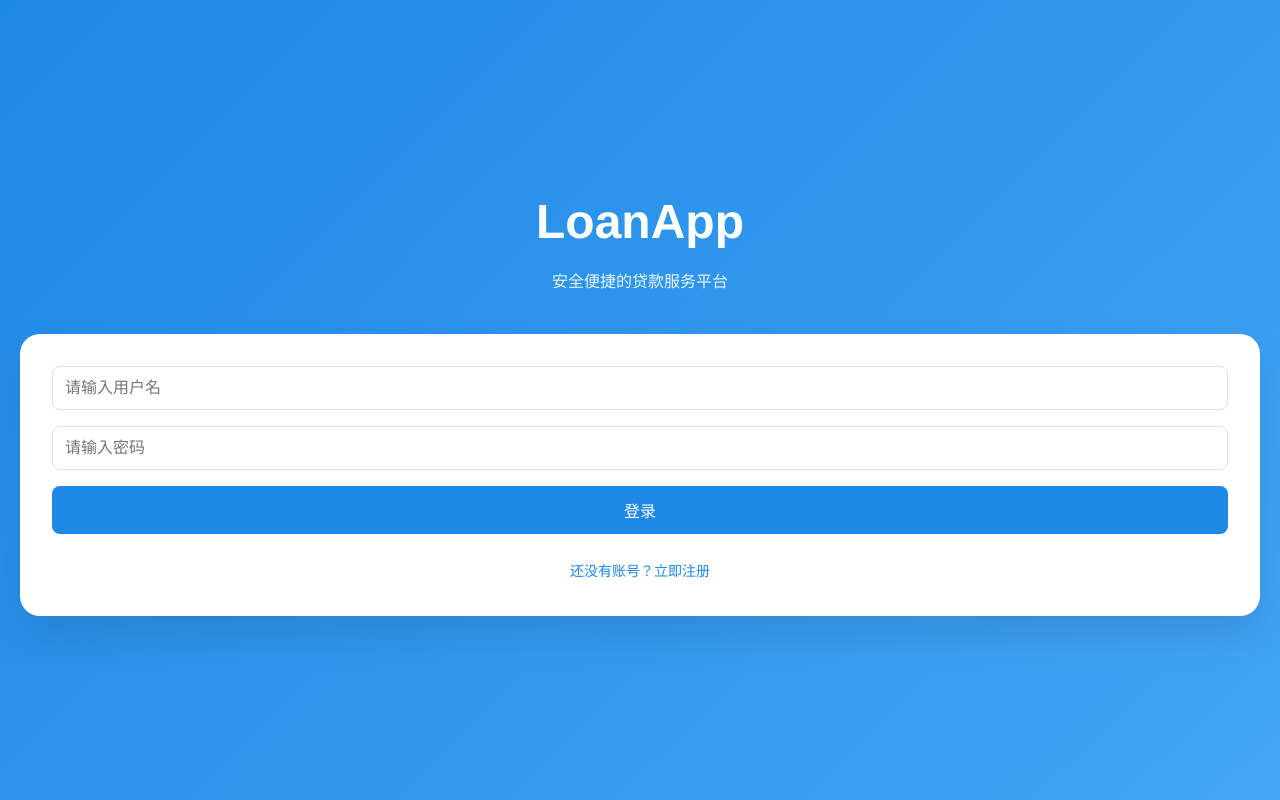
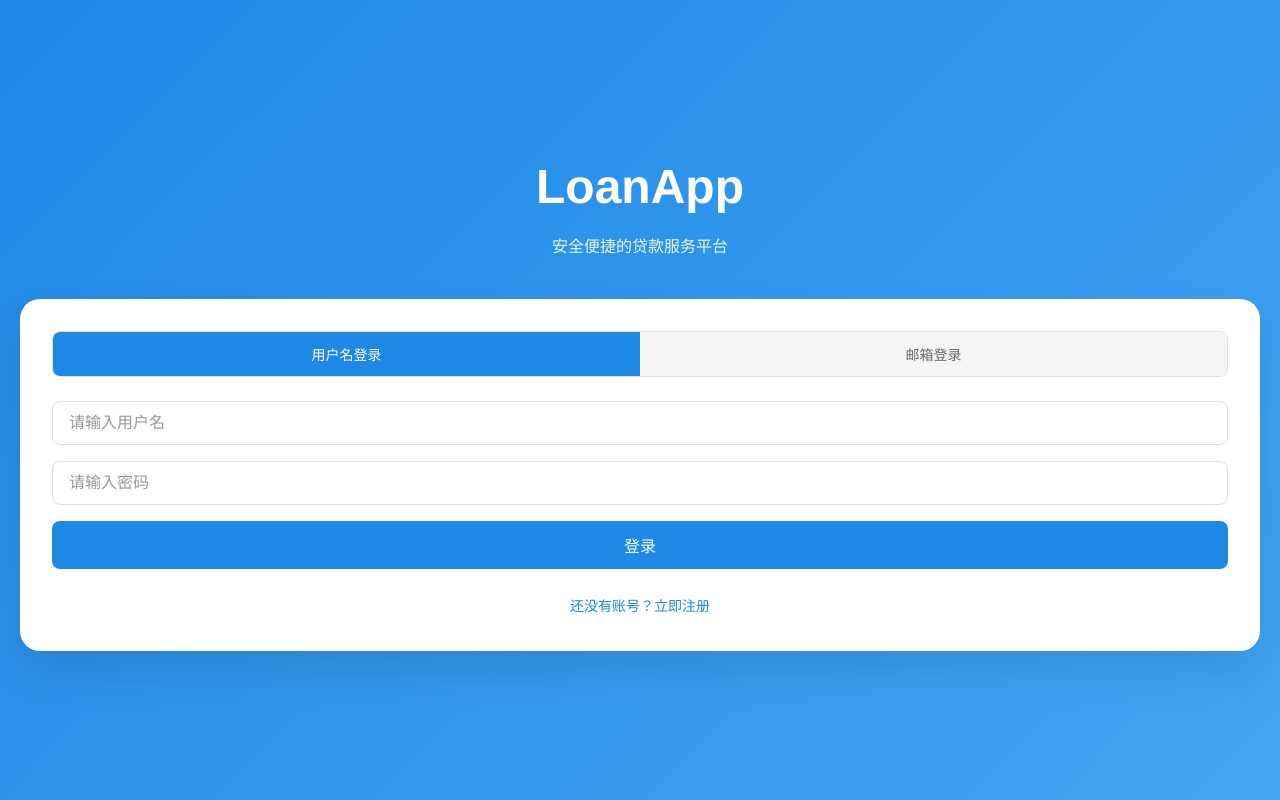
Before and after one commit to skywalk1234/loanApp_vue, a Vue app in the folder loan_vue/: page /login in a window 1280 px wide. Built offline with nearby package versions, Linux system fonts and the light colour scheme.

Commit message:
添加无接口的邮箱登录

```diff
--- a/loan_vue/src/views/login.vue
+++ b/loan_vue/src/views/login.vue
@@ -6,7 +6,24 @@
     </div>
 
     <div class="login-form">
-      <form @submit.prevent="handleLogin">
+      <!-- 登录方式切换 -->
+      <div class="login-type-switch">
+        <button
+          :class="['type-btn', loginType === 'account' ? 'active' : '']"
+          @click="loginType = 'account'"
+        >
+          用户名登录
+        </button>
+        <button
+          :class="['type-btn', loginType === 'email' ? 'active' : '']"
+          @click="loginType = 'email'"
+        >
+          邮箱登录
+        </button>
+      </div>
+
+      <!-- 用户名密码登录 -->
+      <form v-if="loginType === 'account'" @submit.prevent="handleLogin">
         <div class="form-group">
           <input
             v-model="form.account"
@@ -32,6 +49,41 @@
         </button>
       </form>
 
+      <!-- 邮箱验证码登录 -->
+      <form v-if="loginType === 'email'" @submit.prevent="handleEmailLogin">
+        <div class="form-group">
+          <input
+            v-model="emailForm.email"
+            type="email"
+            class="form-input"
+            placeholder="请输入邮箱地址"
+            required
+          >
+        </div>
+
+        <div class="form-group verify-code-group">
+          <input
+            v-model="emailForm.verifyCode"
+            type="text"
+            class="form-input verify-input"
+            placeholder="请输入验证码"
+            required
+          >
+          <button
+            type="button"
+            class="btn btn-secondary verify-btn"
+            @click="sendEmailCode"
+            :disabled="emailCodeCountdown > 0"
+          >
+            {{ emailCodeCountdown > 0 ? `${emailCodeCountdown}秒后重试` : '发送验证码' }}
+          </button>
+        </div>
+
+        <button type="submit" class="btn btn-primary btn-block">
+          登录
+        </button>
+      </form>
+
       <div class="form-footer">
         <router-link to="/register" class="link-text">
           还没有账号？立即注册
@@ -46,13 +98,112 @@ export default {
   name: 'Login',
   data() {
     return {
+      loginType: 'account', // 'account' 或 'email'
       form: {
         account: '',
         password: ''
-      }
+      },
+      emailForm: {
+        email: '',
+        verifyCode: ''
+      },
+      emailCodeSent: false,
+      emailCodeCountdown: 0
     }
   },
+
   methods: {
+    // 发送邮箱验证码
+    sendEmailCode() {
+      console.log('发送邮箱验证码:', this.emailForm.email);
+
+      // 验证邮箱格式
+      const emailRegex = /^[^\s@]+@[^\s@]+\.[^\s@]+$/;
+      if (!emailRegex.test(this.emailForm.email)) {
+        alert('请输入正确的邮箱地址');
+        return;
+      }
+
+      // TODO: 调用发送验证码API
+      console.log('预留接口：发送验证码到邮箱', this.emailForm.email);
+
+      // 模拟发送成功
+      this.emailCodeSent = true;
+      this.startEmailCodeCountdown();
+      alert('验证码已发送到您的邮箱');
+    },
+
+    // 开始邮箱验证码倒计时
+    startEmailCodeCountdown() {
+      this.emailCodeCountdown = 60;
+      const timer = setInterval(() => {
+        this.emailCodeCountdown--;
+        if (this.emailCodeCountdown <= 0) {
+          clearInterval(timer);
+        }
+      }, 1000);
+    },
+
+    // 邮箱验证码登录
+    handleEmailLogin() {
+      console.log('开始邮箱验证码登录...');
+      console.log('邮箱:', this.emailForm.email);
+      console.log('验证码:', this.emailForm.verifyCode);
+
+      // 验证输入
+      if (!this.emailForm.email || !this.emailForm.verifyCode) {
+        alert('请填写完整的邮箱和验证码');
+        return;
+      }
+
+      // TODO: 调用邮箱验证码登录API
+      console.log('预留接口：邮箱验证码登录');
+      console.log('请求数据:', {
+        email: this.emailForm.email,
+        verifyCode: this.emailForm.verifyCode
+      });
+
+      // 模拟登录成功（实际使用时删除此模拟逻辑）
+      alert('邮箱登录功能已预留接口，实际使用时需要接入后端API');
+
+      /* 实际API调用示例（取消注释并修改URL）：
+      var myHeaders = new Headers();
+      myHeaders.append("Content-Type", "application/json");
+
+      var raw = JSON.stringify({
+        "email": this.emailForm.email,
+        "verifyCode": this.emailForm.verifyCode
+      });
+
+      var requestOptions = {
+        method: 'POST',
+        headers: myHeaders,
+        body: raw,
+        redirect: 'follow'
+      };
+
+      fetch("http://your-api-server/emailLogin", requestOptions)
+        .then(response => response.text())
+        .then(result => {
+          const responseData = JSON.parse(result);
+          if (responseData.success) {
+            // 保存token和用户信息
+            localStorage.setItem('accessToken', responseData.accessToken);
+            localStorage.setItem('user', JSON.stringify(responseData.user));
+            // 跳转到首页
+            this.$router.push('/home');
+          } else {
+            alert('登录失败: ' + (responseData.message || '验证码错误'));
+          }
+        })
+        .catch(error => {
+          console.log('邮箱登录错误:', error);
+          alert('登录失败: 网络错误或服务器不可用');
+        });
+      */
+    },
+
+    // 原有的用户名密码登录方法
     handleLogin() {
       console.log('开始登录流程...');
       console.log('用户名:', this.form.account);
@@ -166,12 +317,120 @@ export default {
   box-shadow: 0 20px 40px rgba(0, 0, 0, 0.1);
 }
 
+/* 基础按钮样式 */
+.btn {
+  padding: 12px 24px;
+  border: none;
+  border-radius: 8px;
+  font-size: 16px;
+  font-weight: 500;
+  cursor: pointer;
+  transition: all 0.3s ease;
+  text-align: center;
+  text-decoration: none;
+  display: inline-block;
+}
 
+.btn-primary {
+  background: #1e88e5;
+  color: white;
+}
 
+.btn-primary:hover {
+  background: #1976d2;
+}
+
+.btn-secondary {
+  background: #757575;
+  color: white;
+}
+
+.btn-secondary:hover {
+  background: #616161;
+}
+
+.btn-block {
+  display: block;
+  width: 100%;
+}
+
+/* 基础输入框样式 */
 .form-group {
   margin-bottom: 16px;
 }
 
+.form-input {
+  width: 100%;
+  padding: 12px 16px;
+  border: 1px solid #e0e0e0;
+  border-radius: 8px;
+  font-size: 16px;
+  transition: border-color 0.3s ease;
+  box-sizing: border-box;
+}
+
+.form-input:focus {
+  outline: none;
+  border-color: #1e88e5;
+}
+
+.form-input::placeholder {
+  color: #999;
+}
+
+/* 登录方式切换样式 */
+.login-type-switch {
+  display: flex;
+  margin-bottom: 24px;
+  border-radius: 8px;
+  overflow: hidden;
+  border: 1px solid #e0e0e0;
+}
+
+.type-btn {
+  flex: 1;
+  padding: 12px;
+  border: none;
+  background: #f5f5f5;
+  color: #666;
+  font-size: 14px;
+  cursor: pointer;
+  transition: all 0.3s ease;
+}
+
+.type-btn:hover {
+  background: #e8e8e8;
+}
+
+.type-btn.active {
+  background: #1e88e5;
+  color: white;
+}
+
+/* 验证码输入组样式 */
+.verify-code-group {
+  display: flex;
+  gap: 12px;
+  align-items: center;
+}
+
+.verify-input {
+  flex: 1;
+}
+
+.verify-btn {
+  width: 120px;
+  padding: 12px 16px;
+  font-size: 14px;
+  white-space: nowrap;
+}
+
+.verify-btn:disabled {
+  background: #ccc;
+  cursor: not-allowed;
+}
+
+/* 表单底部样式 */
 .form-footer {
   text-align: center;
   margin-top: 24px;
```
Also changed, not shown: 1 other file (tests, documents, lock files or other folders). Lines whose indentation alone changed are shown as unchanged.
